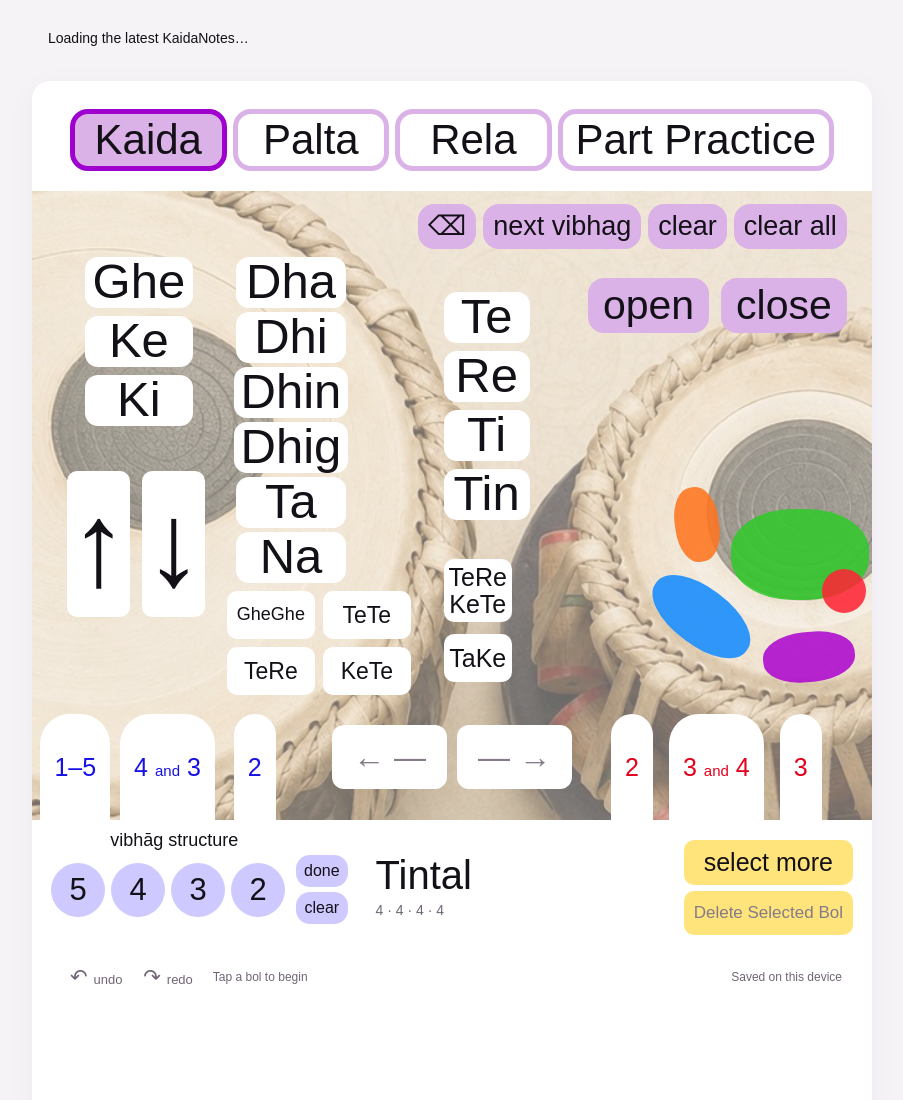
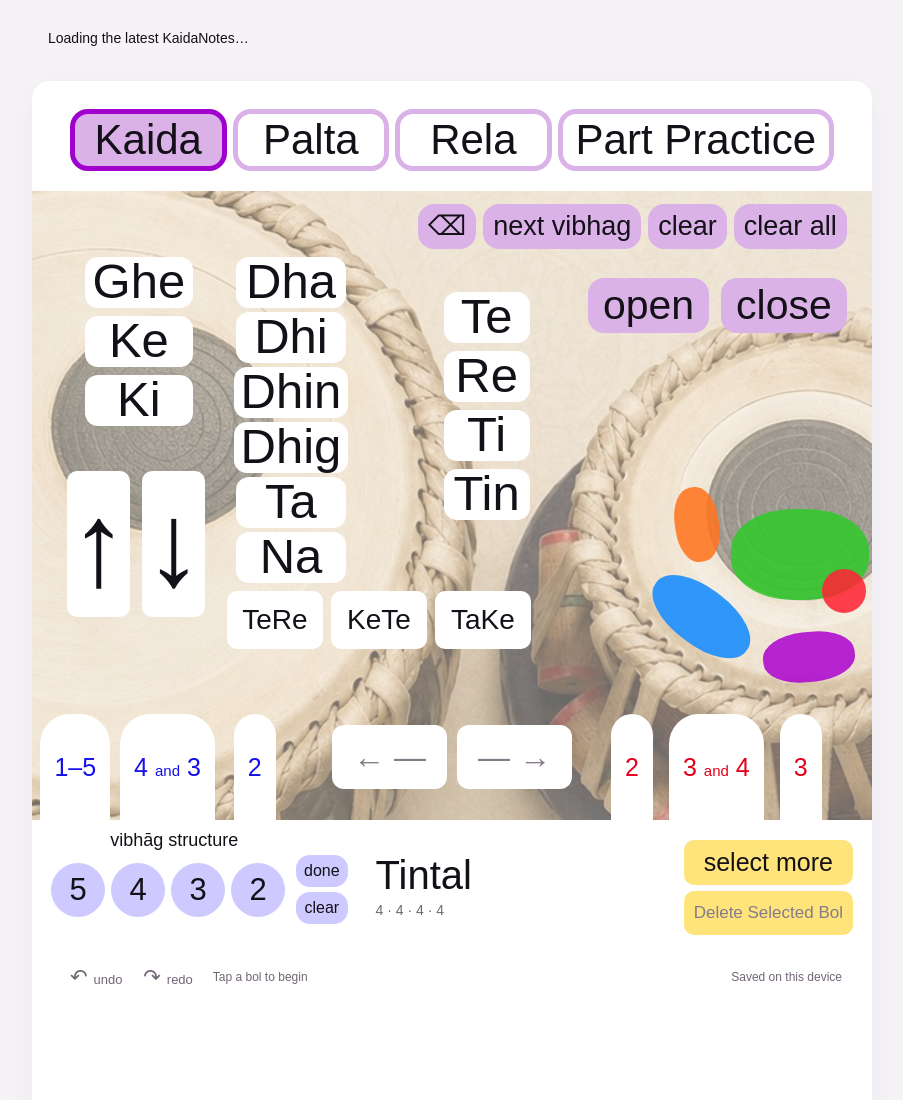
Before and after one commit to mnetzel/KaidaNotes, a website: page index.html in a window 1280 px wide. Shown: the top 1100 px of the page, without its empty margins (188-1091 px from the left). Drawn offline with Linux system fonts and the light colour scheme.

Commit message:
Simplify compound keyboard to larger TeRe KeTe TaKe row

```diff
--- a/css/app.css
+++ b/css/app.css
@@ -47,12 +47,8 @@ button[aria-pressed="true"] { box-shadow: inset 0 0 0 3px var(--purple-strong);
 .right-keys { left: 49%; top: 16%; }
 .bayan-direction { position: absolute; left: 4.2%; top: 44.5%; display: flex; gap: 12px; }
 .bayan-direction button { width: 63px; height: 146px; background: #ffffff; font-size: 118px; line-height: 1; padding: 0; font-family: Arial, sans-serif; }
-.compound-keys { position: absolute; left: 23.2%; top: 63.5%; display: grid; grid-template-columns: 88px 88px; gap: 8px; }
-.compound-keys button, .compound-right button { background: #ffffff; line-height: 1.05; padding: 5px; min-height: 48px; font-size: 23px; }
-.compound-keys [data-bol="GheGhe"] { font-size: 18px; }
-.compound-keys small { display: block; font-size: 16px; }
-.compound-right { position: absolute; left: 49%; top: 58.5%; display: grid; gap: 12px; }
-.compound-right button { font-size: 25px; }
+.compound-keys { position: absolute; left: 23.2%; top: 63.5%; display: grid; grid-template-columns: repeat(3, 96px); gap: 8px; }
+.compound-keys button { background: #ffffff; line-height: 1.05; padding: 8px; min-height: 58px; font-size: 28px; }
 .strike-zones { position: absolute; inset: 0; pointer-events: none; }
 .zone { position: absolute; pointer-events: auto; opacity: .87; min-width: 44px; }
 .zone:disabled { opacity: .64; }
@@ -157,10 +153,8 @@ dialog p { font-size: 16px; line-height: 1.5; color: #706276; }
   .bol-keys { gap: 5px; }
   .bol-keys button { min-width: 70px; min-height: 42px; font-size: 40px; }
   .key-gap { height: 12px; }
-  .compound-keys { grid-template-columns: 74px 74px; gap: 5px; }
-  .compound-keys [data-bol="GheGhe"] { font-size: 15px; }
-  .compound-keys small { font-size: 13px; }
-  .compound-right button { font-size: 21px; }
+  .compound-keys { grid-template-columns: repeat(3, 78px); gap: 5px; }
+  .compound-keys button { font-size: 24px; min-height: 52px; }
   .bayan-direction button { width: 48px; height: 115px; font-size: 94px; }
   .fingers { gap: 10px; }
   .fingers button { min-height: 80px; padding: 16px 10px; }
--- a/index.html
+++ b/index.html
@@ -80,13 +80,8 @@
         <button type="button" data-tag-group="bayanDirection" data-tag="down" aria-label="Bayan down">↓</button>
       </div>
       <div class="compound-keys">
-        <button type="button" data-bol="GheGhe">GheGhe</button>
-        <button type="button" data-bol="TeTe">TeTe</button>
         <button type="button" data-bol="TeRe">TeRe</button>
         <button type="button" data-bol="KeTe">KeTe</button>
-      </div>
-      <div class="compound-right">
-        <button type="button" data-bol="TeReKeTe" aria-label="Te Re Ke Te">TeRe<br>KeTe</button>
         <button type="button" data-bol="TaKe">TaKe</button>
       </div>
       <div class="strike-zones" aria-label="Dayan articulation and membrane control">
```
Also changed, not shown: README.md.
